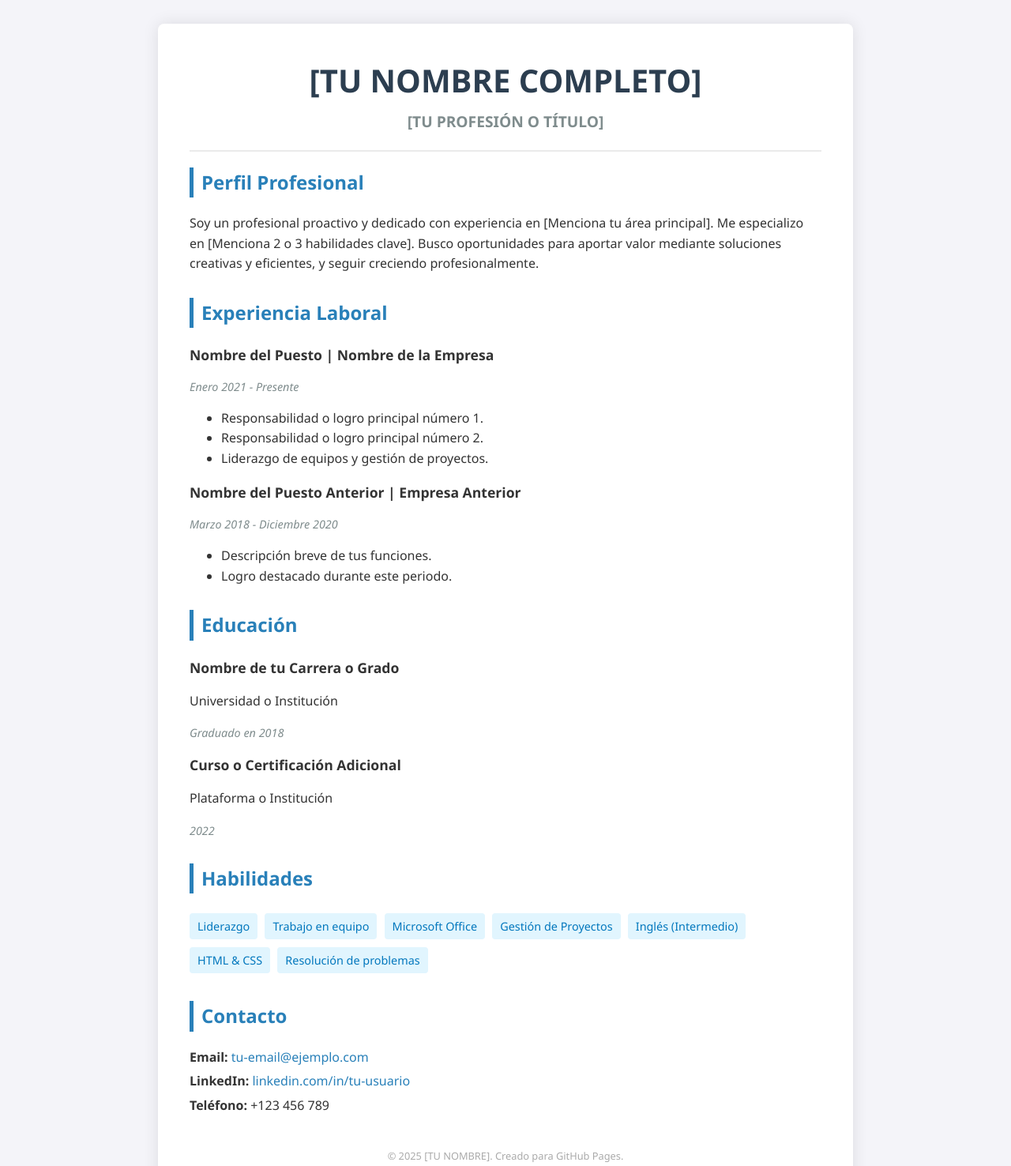
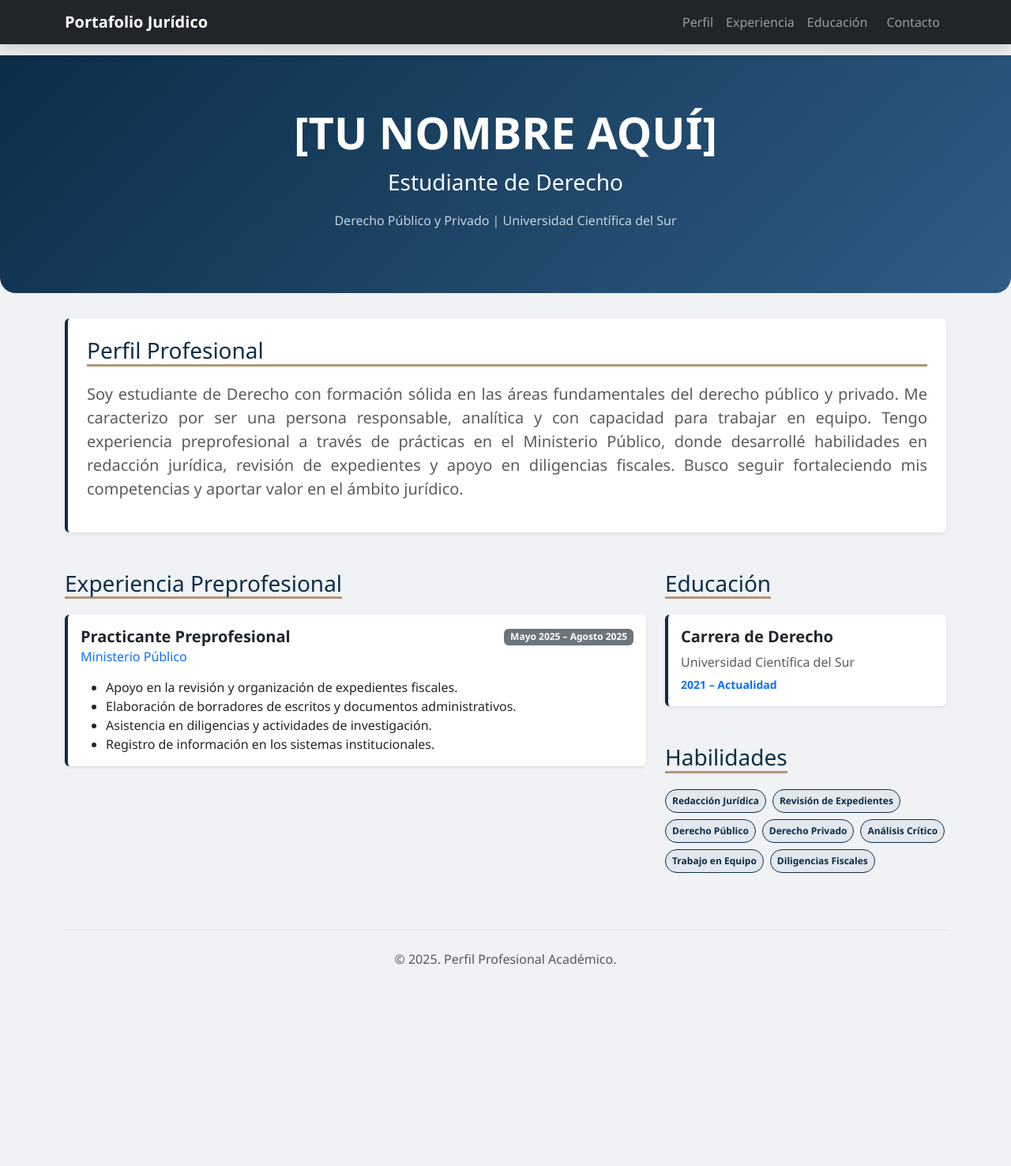
Before and after one commit to Silvanacontreras07/MiPaginaWeb, a plain HTML site: page index.html in a window 1280 px wide. Shown: the whole page at 79% size. After the commit the page ends 1266 px from the top, so only its background shows below. Drawn offline with nearby package versions, Linux system fonts and the light colour scheme.

Commit message:
Update index.html

```diff
--- a/index.html
+++ b/index.html
@@ -3,205 +3,179 @@
 <head>
     <meta charset="UTF-8">
     <meta name="viewport" content="width=device-width, initial-scale=1.0">
-    <title>Perfil Profesional</title>
+    <title>Perfil Profesional - Derecho</title>
+
+    <!-- Enlazamos CSS de Bootstrap -->
+    <link href="https://cdn.jsdelivr.net/npm/bootstrap@5.3.0/dist/css/bootstrap.min.css" rel="stylesheet">
+
+    <!-- Estilos personalizados para perfil legal -->
     <style>
-        /* ESTILOS GENERALES (CSS) */
         body {
-            font-family: 'Segoe UI', Tahoma, Geneva, Verdana, sans-serif;
-            line-height: 1.6;
-            margin: 0;
-            padding: 0;
-            background-color: #f4f4f9;
-            color: #333;
+            padding-top: 70px;
+            background-color: #f0f2f5;
+            font-family: 'Segoe UI', serif; /* Fuente más seria para derecho */
         }
-
-        /* CONTENEDOR PRINCIPAL */
-        .container {
-            max-width: 800px;
-            margin: 30px auto;
-            background: #fff;
-            padding: 40px;
-            box-shadow: 0 0 20px rgba(0,0,0,0.1);
-            border-radius: 8px;
-        }
-
-        /* ENCABEZADO */
-        header {
-            text-align: center;
-            border-bottom: 2px solid #eaeaea;
-            padding-bottom: 20px;
+        .section-title {
+            color: #0c2d48; /* Azul marino serio */
+            border-bottom: 3px solid #b19777; /* Toque dorado/beige elegante */
+            display: inline-block;
             margin-bottom: 20px;
         }
-
-        header h1 {
-            margin: 0;
-            color: #2c3e50;
-            font-size: 2.5em;
+        .card {
+            transition: transform 0.3s;
+            border: none;
+            border-left: 4px solid #0c2d48; /* Borde lateral estilo legal */
         }
-
-        header p {
-            margin: 5px 0 0;
-            font-size: 1.2em;
-            color: #7f8c8d;
-            font-weight: bold;
+        .card:hover {
+            transform: translateY(-5px);
+            box-shadow: 0 10px 20px rgba(0,0,0,0.1);
         }
-
-        /* SECCIONES */
-        section {
-            margin-bottom: 30px;
+        .profile-header {
+            background: linear-gradient(135deg, #0c2d48, #2e5c85); /* Degradado azul formal */
+            color: white;
+            padding: 4rem 0;
+            margin-bottom: 2rem;
+            border-radius: 0 0 20px 20px;
         }
-
-        h2 {
-            color: #2980b9;
-            border-left: 5px solid #2980b9;
-            padding-left: 10px;
-            font-size: 1.5em;
-        }
-
-        /* LISTAS Y EXPERIENCIA */
-        .experience-item, .education-item {
-            margin-bottom: 15px;
-        }
-
-        .experience-item h3, .education-item h3 {
-            margin: 0;
-            font-size: 1.1em;
-            color: #333;
-        }
-
-        .date {
-            color: #7f8c8d;
-            font-size: 0.9em;
-            font-style: italic;
-        }
-
-        ul.skills {
-            list-style: none;
-            padding: 0;
-        }
-
-        ul.skills li {
-            display: inline-block;
-            background: #e1f5fe;
-            color: #0277bd;
-            padding: 5px 10px;
-            margin: 5px 5px 5px 0;
-            border-radius: 4px;
-            font-size: 0.9em;
-        }
-
-        /* CONTACTO */
-        .contact-info p {
-            margin: 5px 0;
-        }
-
-        .contact-info a {
-            color: #2980b9;
-            text-decoration: none;
-        }
-
-        .contact-info a:hover {
-            text-decoration: underline;
-        }
-
-        /* PIE DE PÁGINA */
-        footer {
-            text-align: center;
-            margin-top: 40px;
-            font-size: 0.8em;
-            color: #aaa;
+        .badge-skill {
+            background-color: #e3e8ee;
+            color: #0c2d48;
+            border: 1px solid #0c2d48;
         }
     </style>
 </head>
 <body>
 
+    <!-- BARRA DE NAVEGACIÓN -->
+    <nav class="navbar navbar-expand-lg navbar-dark bg-dark fixed-top shadow">
+        <div class="container">
+            <a class="navbar-brand fw-bold" href="#">Portafolio Jurídico</a>
+            <button class="navbar-toggler" type="button" data-bs-toggle="collapse" data-bs-target="#navbarNav">
+                <span class="navbar-toggler-icon"></span>
+            </button>
+            <div class="collapse navbar-collapse" id="navbarNav">
+                <ul class="navbar-nav ms-auto">
+                    <li class="nav-item"><a class="nav-link" href="#perfil">Perfil</a></li>
+                    <li class="nav-item"><a class="nav-link" href="#experiencia">Experiencia</a></li>
+                    <li class="nav-item"><a class="nav-link" href="#educacion">Educación</a></li>
+                    <li class="nav-item"><a class="nav-link btn btn-outline-light ms-2" href="#" data-bs-toggle="modal" data-bs-target="#contactModal">Contacto</a></li>
+                </ul>
+            </div>
+        </div>
+    </nav>
+
+    <!-- ENCABEZADO PRINCIPAL -->
+    <header class="profile-header text-center">
+        <div class="container">
+            <!-- TÍTULO -->
+            <h1 class="display-4 fw-bold">[TU NOMBRE AQUÍ]</h1>
+            <p class="lead fs-3">Estudiante de Derecho</p>
+            <p class="opacity-75">Derecho Público y Privado | Universidad Científica del Sur</p>
+        </div>
+    </header>
+
     <div class="container">
-        <!-- ENCABEZADO -->
-        <header>
-            <!-- Si tienes una foto, puedes descomentar la linea de abajo y poner la ruta de tu imagen -->
-            <!-- <img src="tu-foto.jpg" alt="Foto de perfil" style="width:150px; border-radius:50%;"> -->
-            <h1>[TU NOMBRE COMPLETO]</h1>
-            <p>[TU PROFESIÓN O TÍTULO]</p>
-        </header>
 
         <!-- PERFIL -->
-        <section>
-            <h2>Perfil Profesional</h2>
-            <p>
-                Soy un profesional proactivo y dedicado con experiencia en [Menciona tu área principal].
-                Me especializo en [Menciona 2 o 3 habilidades clave]. Busco oportunidades para aportar valor
-                mediante soluciones creativas y eficientes, y seguir creciendo profesionalmente.
-            </p>
-        </section>
-
-        <!-- EXPERIENCIA LABORAL -->
-        <section>
-            <h2>Experiencia Laboral</h2>
-
-            <div class="experience-item">
-                <h3>Nombre del Puesto | Nombre de la Empresa</h3>
-                <p class="date">Enero 2021 - Presente</p>
-                <ul>
-                    <li>Responsabilidad o logro principal número 1.</li>
-                    <li>Responsabilidad o logro principal número 2.</li>
-                    <li>Liderazgo de equipos y gestión de proyectos.</li>
-                </ul>
-            </div>
-
-            <div class="experience-item">
-                <h3>Nombre del Puesto Anterior | Empresa Anterior</h3>
-                <p class="date">Marzo 2018 - Diciembre 2020</p>
-                <ul>
-                    <li>Descripción breve de tus funciones.</li>
-                    <li>Logro destacado durante este periodo.</li>
-                </ul>
+        <section id="perfil" class="mb-5">
+            <div class="card shadow-sm p-4">
+                <h2 class="section-title h3">Perfil Profesional</h2>
+                <p class="lead text-muted" style="text-align: justify;">
+                    Soy estudiante de Derecho con formación sólida en las áreas fundamentales del derecho público y privado.
+                    Me caracterizo por ser una persona responsable, analítica y con capacidad para trabajar en equipo.
+                    Tengo experiencia preprofesional a través de prácticas en el Ministerio Público, donde desarrollé
+                    habilidades en redacción jurídica, revisión de expedientes y apoyo en diligencias fiscales.
+                    Busco seguir fortaleciendo mis competencias y aportar valor en el ámbito jurídico.
+                </p>
             </div>
         </section>
 
-        <!-- EDUCACIÓN -->
-        <section>
-            <h2>Educación</h2>
+        <div class="row">
+            <!-- COLUMNA IZQUIERDA: EXPERIENCIA -->
+            <div class="col-lg-8">
+                <section id="experiencia" class="mb-5">
+                    <h2 class="section-title h3">Experiencia Preprofesional</h2>
 
-            <div class="education-item">
-                <h3>Nombre de tu Carrera o Grado</h3>
-                <p>Universidad o Institución</p>
-                <p class="date">Graduado en 2018</p>
+                    <!-- Tarjeta Ministerio Público -->
+                    <div class="card mb-3 shadow-sm">
+                        <div class="card-body">
+                            <div class="d-flex justify-content-between align-items-center mb-2 flex-wrap">
+                                <h3 class="h5 card-title text-dark mb-0 fw-bold">Practicante Preprofesional</h3>
+                                <span class="badge bg-secondary">Mayo 2025 – Agosto 2025</span>
+                            </div>
+                            <h6 class="card-subtitle mb-3 text-primary">Ministerio Público</h6>
+                            <ul class="card-text mt-3">
+                                <li>Apoyo en la revisión y organización de expedientes fiscales.</li>
+                                <li>Elaboración de borradores de escritos y documentos administrativos.</li>
+                                <li>Asistencia en diligencias y actividades de investigación.</li>
+                                <li>Registro de información en los sistemas institucionales.</li>
+                            </ul>
+                        </div>
+                    </div>
+                </section>
             </div>
 
-            <div class="education-item">
-                <h3>Curso o Certificación Adicional</h3>
-                <p>Plataforma o Institución</p>
-                <p class="date">2022</p>
+            <!-- COLUMNA DERECHA: EDUCACIÓN Y SKILLS -->
+            <div class="col-lg-4">
+                <section id="educacion" class="mb-5">
+                    <h2 class="section-title h3">Educación</h2>
+                    <div class="card shadow-sm mb-3">
+                        <div class="card-body">
+                            <h5 class="card-title fw-bold">Carrera de Derecho</h5>
+                            <p class="card-text text-muted mb-1">Universidad Científica del Sur</p>
+                            <small class="text-primary fw-bold">2021 – Actualidad</small>
+                        </div>
+                    </div>
+                </section>
+
+                <section id="habilidades" class="mb-5">
+                    <h2 class="section-title h3">Habilidades</h2>
+                    <div class="d-flex flex-wrap gap-2">
+                        <!-- Extraídas de tu descripción -->
+                        <span class="badge badge-skill rounded-pill p-2">Redacción Jurídica</span>
+                        <span class="badge badge-skill rounded-pill p-2">Revisión de Expedientes</span>
+                        <span class="badge badge-skill rounded-pill p-2">Derecho Público</span>
+                        <span class="badge badge-skill rounded-pill p-2">Derecho Privado</span>
+                        <span class="badge badge-skill rounded-pill p-2">Análisis Crítico</span>
+                        <span class="badge badge-skill rounded-pill p-2">Trabajo en Equipo</span>
+                        <span class="badge badge-skill rounded-pill p-2">Diligencias Fiscales</span>
+                    </div>
+                </section>
             </div>
-        </section>
+        </div>
 
-        <!-- HABILIDADES -->
-        <section>
-            <h2>Habilidades</h2>
-            <ul class="skills">
-                <!-- Edita estas habilidades según tu perfil -->
-                <li>Liderazgo</li>
-                <li>Trabajo en equipo</li>
-                <li>Microsoft Office</li>
-                <li>Gestión de Proyectos</li>
-                <li>Inglés (Intermedio)</li>
-                <li>HTML & CSS</li>
-                <li>Resolución de problemas</li>
-            </ul>
-        </section>
+        <!-- PIE DE PÁGINA -->
+        <footer class="text-center text-muted py-4 mt-4 border-top">
+            <p>&copy; 2025. Perfil Profesional Académico.</p>
+        </footer>
 
-        <!-- CONTACTO -->
-        <section class="contact-info">
-            <h2>Contacto</h2>
-            <p><strong>Email:</strong> <a href="mailto:tu-email@ejemplo.com">tu-email@ejemplo.com</a></p>
-            <p><strong>LinkedIn:</strong> <a href="https://linkedin.com" target="_blank">linkedin.com/in/tu-usuario</a></p>
-            <p><strong>Teléfono:</strong> +123 456 789</p>
-        </section>
+    </div>
 
-        <footer>
-            <p>&copy; 2025 [TU NOMBRE]. Creado para GitHub Pages.</p>
-        </footer>
+    <!-- MODAL DE CONTACTO -->
+    <div class="modal fade" id="contactModal" tabindex="-1" aria-hidden="true">
+        <div class="modal-dialog">
+            <div class="modal-content">
+                <div class="modal-header bg-dark text-white">
+                    <h5 class="modal-title">Contacto Profesional</h5>
+                    <button type="button" class="btn-close btn-close-white" data-bs-dismiss="modal" aria-label="Close"></button>
+                </div>
+                <div class="modal-body">
+                    <p>Estoy disponible para nuevas oportunidades laborales y académicas.</p>
+                    <ul class="list-group list-group-flush">
+                        <!-- Edita estos datos -->
+                        <li class="list-group-item">📧 <strong>Email:</strong> correo@ejemplo.com</li>
+                        <li class="list-group-item">🔗 <strong>LinkedIn:</strong> linkedin.com/in/tu-usuario</li>
+                    </ul>
+                </div>
+                <div class="modal-footer">
+                    <button type="button" class="btn btn-secondary" data-bs-dismiss="modal">Cerrar</button>
+                </div>
+            </div>
+        </div>
     </div>
+
+    <!-- Script de Bootstrap -->
+    <script src="https://cdn.jsdelivr.net/npm/bootstrap@5.3.0/dist/js/bootstrap.bundle.min.js"></script>
 
 </body>
 </html>
```
